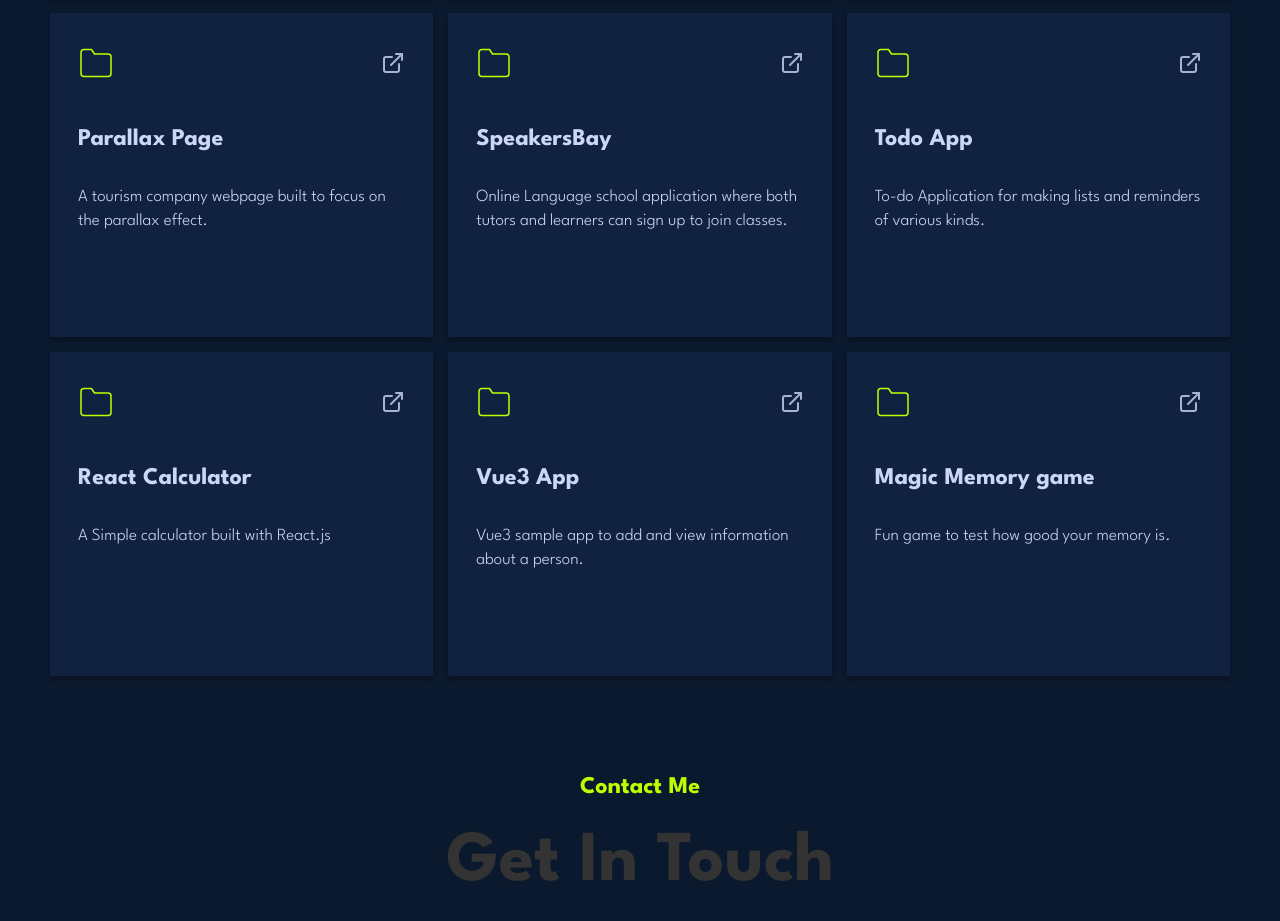
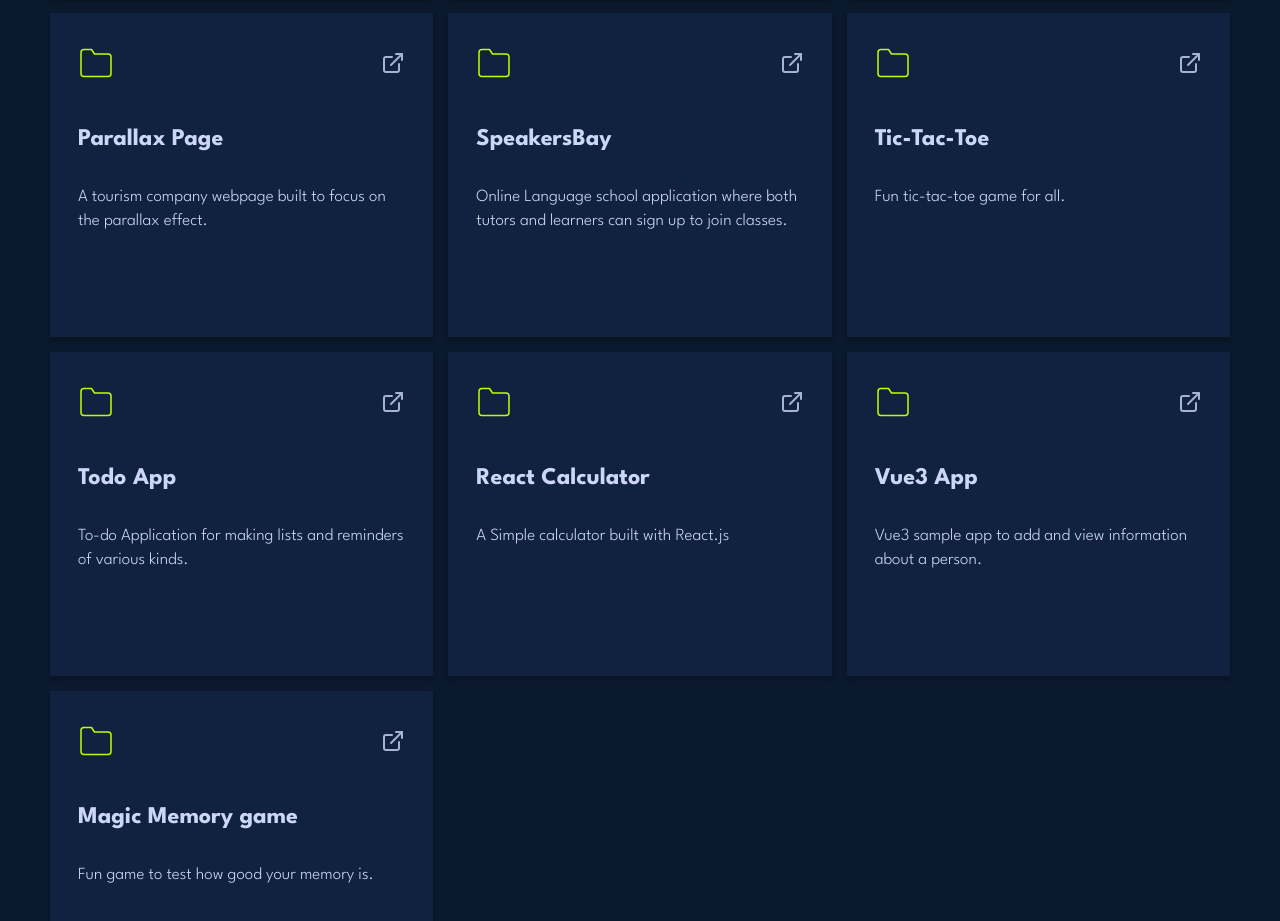
Before and after one commit to LaniJ/NewPortfolio, a Next.js app: page / in a window 1280 px wide. Shown: the part 3267-4188 px from the top of the page. Built offline with nearby package versions, Linux system fonts and the light colour scheme.

Commit message:
adds tic-tac-toe project

```diff
--- a/components/OtherProjects/data.js
+++ b/components/OtherProjects/data.js
@@ -26,6 +26,11 @@
     cardContent: "Online Language school application where both tutors and learners can sign up to join classes."
   },
   {
+    projectName: "Tic-Tac-Toe",
+    link: "https://tic-tac-toe-pink-iota.vercel.app/",
+    cardContent: "Fun tic-tac-toe game for all."
+  },
+  {
     projectName: "Todo App",
     link: "https://todo-ezt5mf06k-lanij.vercel.app/",
     cardContent: "To-do Application for making lists and reminders of various kinds."
```
